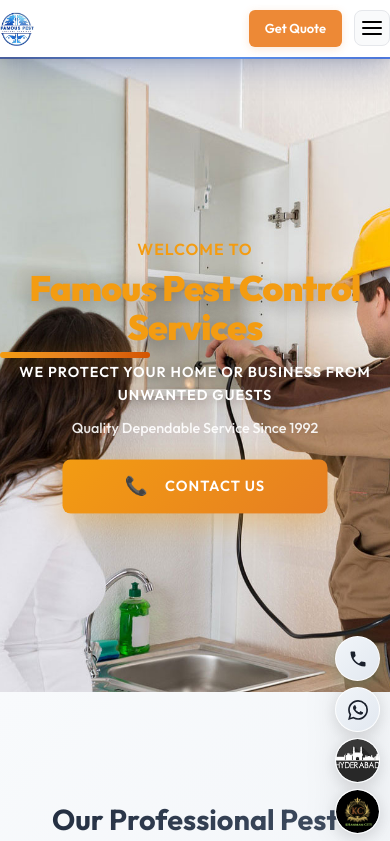
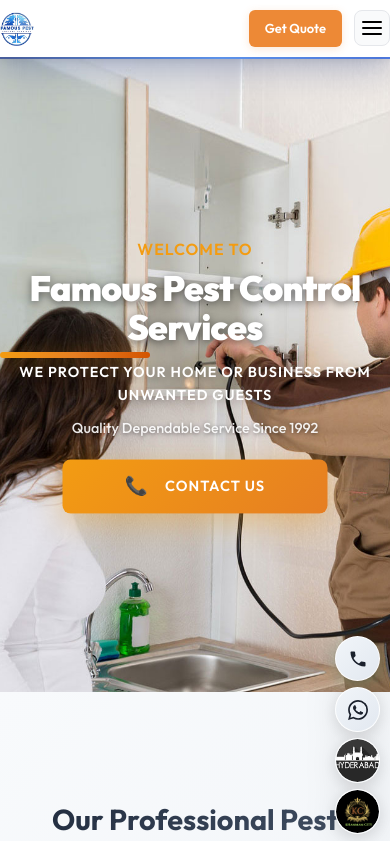
Before and after one commit to octaleadsprivatelimited-cloud/FamousPestcontrol, a React (Vite) app: page / in a window 390 px wide. Shown: the top 841 px of the page. Built offline with nearby package versions, Linux system fonts and the light colour scheme.

Commit message:
Fix mobile hero section text display issues with proper visibility and styling

```diff
--- a/src/styles/responsive.css
+++ b/src/styles/responsive.css
@@ -51,6 +51,11 @@
 		justify-content: center;
 		padding: 20px 0;
 	}
+	.hero-text {
+		position: relative;
+		z-index: 10;
+		width: 100%;
+	}
 	.hero-content {
 		text-align: center;
 		padding: 40px 0;
@@ -61,6 +66,11 @@
 		line-height: 1.1;
 		margin-bottom: 20px;
 		text-align: center;
+		color: #ffffff !important;
+		text-shadow: 0 2px 8px rgba(0, 0, 0, 0.5);
+		display: block;
+		opacity: 1;
+		visibility: visible;
 	}
 	.hero-subtitle {
 		font-size: 1.1rem;
@@ -69,16 +79,27 @@
 		max-width: 90%;
 		margin-left: auto;
 		margin-right: auto;
+		color: rgba(255, 255, 255, 0.9) !important;
+		text-shadow: 0 1px 4px rgba(0, 0, 0, 0.5);
+		display: block;
+		opacity: 1;
+		visibility: visible;
 	}
 	.hero-welcome {
 		font-size: 0.9rem;
 		margin-bottom: 10px;
 		text-align: center;
+		display: block;
+		opacity: 1;
+		visibility: visible;
 	}
 	.hero-tagline {
 		font-size: 0.85rem;
 		margin-bottom: 15px;
 		text-align: center;
+		display: block;
+		opacity: 1;
+		visibility: visible;
 	}
 	.hero-actions {
 		flex-direction: column;
@@ -303,6 +324,11 @@
 		line-height: 1.1;
 		margin-bottom: 18px;
 		text-align: center;
+		color: #ffffff !important;
+		text-shadow: 0 2px 8px rgba(0, 0, 0, 0.5);
+		display: block;
+		opacity: 1;
+		visibility: visible;
 	}
 	.hero-subtitle {
 		font-size: 1rem;
@@ -311,16 +337,27 @@
 		max-width: 95%;
 		margin-left: auto;
 		margin-right: auto;
+		color: rgba(255, 255, 255, 0.9) !important;
+		text-shadow: 0 1px 4px rgba(0, 0, 0, 0.5);
+		display: block;
+		opacity: 1;
+		visibility: visible;
 	}
 	.hero-welcome {
 		font-size: 0.85rem;
 		margin-bottom: 8px;
 		text-align: center;
+		display: block;
+		opacity: 1;
+		visibility: visible;
 	}
 	.hero-tagline {
 		font-size: 0.8rem;
 		margin-bottom: 12px;
 		text-align: center;
+		display: block;
+		opacity: 1;
+		visibility: visible;
 	}
 	.hero-actions {
 		flex-direction: column;
@@ -375,6 +412,11 @@
 		line-height: 1.1;
 		margin-bottom: 15px;
 		text-align: center;
+		color: #ffffff !important;
+		text-shadow: 0 2px 8px rgba(0, 0, 0, 0.5);
+		display: block;
+		opacity: 1;
+		visibility: visible;
 	}
 	.hero-subtitle {
 		font-size: 0.9rem;
@@ -383,16 +425,27 @@
 		max-width: 98%;
 		margin-left: auto;
 		margin-right: auto;
+		color: rgba(255, 255, 255, 0.9) !important;
+		text-shadow: 0 1px 4px rgba(0, 0, 0, 0.5);
+		display: block;
+		opacity: 1;
+		visibility: visible;
 	}
 	.hero-welcome {
 		font-size: 0.8rem;
 		margin-bottom: 6px;
 		text-align: center;
+		display: block;
+		opacity: 1;
+		visibility: visible;
 	}
 	.hero-tagline {
 		font-size: 0.75rem;
 		margin-bottom: 10px;
 		text-align: center;
+		display: block;
+		opacity: 1;
+		visibility: visible;
 	}
 	.hero-actions {
 		flex-direction: column;
@@ -511,6 +564,11 @@
 		line-height: 1.1;
 		margin-bottom: 12px;
 		text-align: center;
+		color: #ffffff !important;
+		text-shadow: 0 2px 8px rgba(0, 0, 0, 0.5);
+		display: block;
+		opacity: 1;
+		visibility: visible;
 	}
 	.hero-subtitle {
 		font-size: 0.85rem;
@@ -519,16 +577,27 @@
 		max-width: 100%;
 		margin-left: auto;
 		margin-right: auto;
+		color: rgba(255, 255, 255, 0.9) !important;
+		text-shadow: 0 1px 4px rgba(0, 0, 0, 0.5);
+		display: block;
+		opacity: 1;
+		visibility: visible;
 	}
 	.hero-welcome {
 		font-size: 0.75rem;
 		margin-bottom: 5px;
 		text-align: center;
+		display: block;
+		opacity: 1;
+		visibility: visible;
 	}
 	.hero-tagline {
 		font-size: 0.7rem;
 		margin-bottom: 8px;
 		text-align: center;
+		display: block;
+		opacity: 1;
+		visibility: visible;
 	}
 	.hero-actions {
 		flex-direction: column;
@@ -681,6 +750,11 @@
 		line-height: 1.1;
 		margin-bottom: 15px;
 		text-align: center;
+		color: #ffffff !important;
+		text-shadow: 0 2px 8px rgba(0, 0, 0, 0.5);
+		display: block;
+		opacity: 1;
+		visibility: visible;
 	}
 	.hero-subtitle {
 		font-size: 0.9rem;
@@ -689,16 +763,27 @@
 		max-width: 90%;
 		margin-left: auto;
 		margin-right: auto;
+		color: rgba(255, 255, 255, 0.9) !important;
+		text-shadow: 0 1px 4px rgba(0, 0, 0, 0.5);
+		display: block;
+		opacity: 1;
+		visibility: visible;
 	}
 	.hero-welcome {
 		font-size: 0.8rem;
 		margin-bottom: 6px;
 		text-align: center;
+		display: block;
+		opacity: 1;
+		visibility: visible;
 	}
 	.hero-tagline {
 		font-size: 0.75rem;
 		margin-bottom: 8px;
 		text-align: center;
+		display: block;
+		opacity: 1;
+		visibility: visible;
 	}
 	.hero-actions {
 		flex-direction: row;
```
